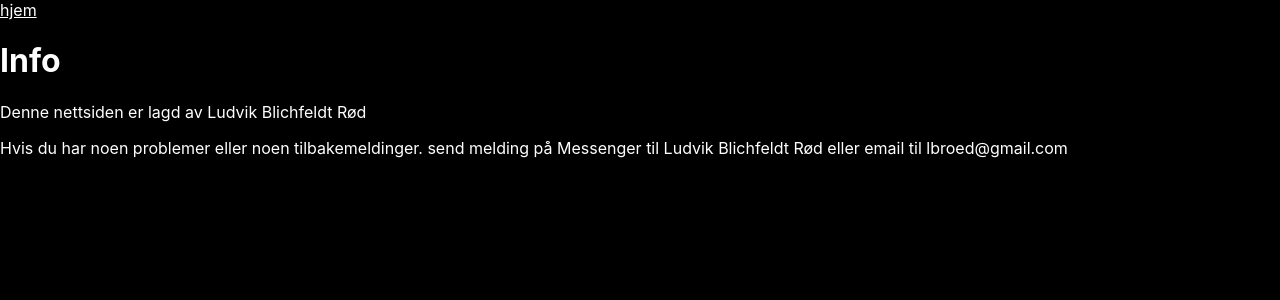
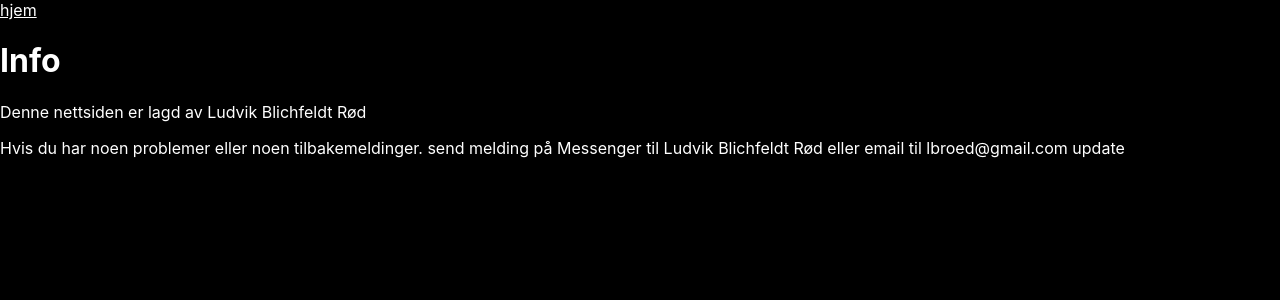
Before and after one commit to ludvikroed/sekunderingReact, a React (Create React App) app: page /info in a window 1280 px wide. Shown: the top 300 px of the page. Built offline with nearby package versions, Linux system fonts and the light colour scheme.

Commit message:
update in info to test git

```diff
--- a/src/Hjem/Info.jsx
+++ b/src/Hjem/Info.jsx
@@ -13,6 +13,7 @@ const Info = () => {
       <p>
         Hvis du har noen problemer eller noen tilbakemeldinger. send melding på
         Messenger til Ludvik Blichfeldt Rød eller email til lbroed@gmail.com
+        update
       </p>
     </div>
   );
```
